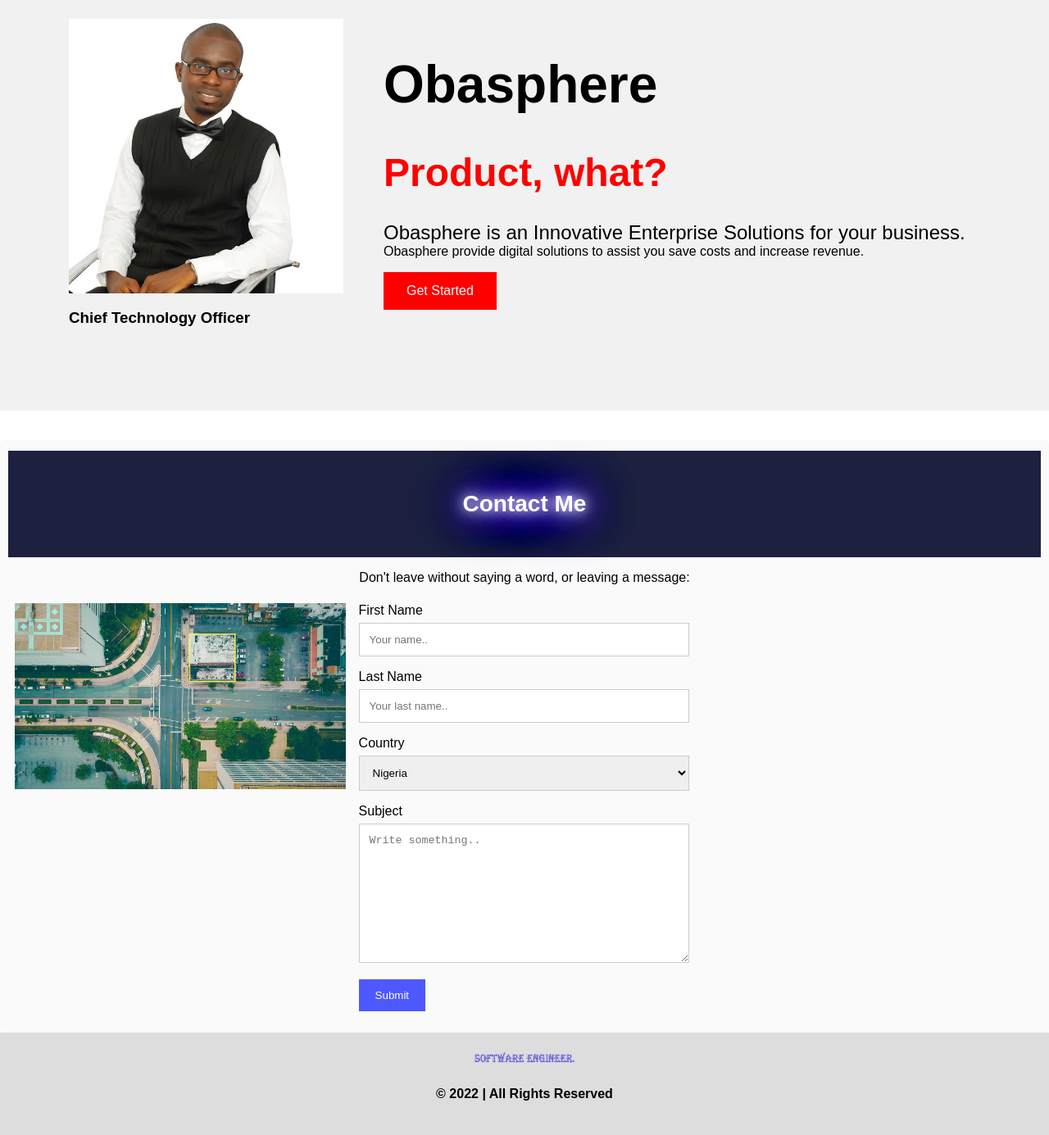
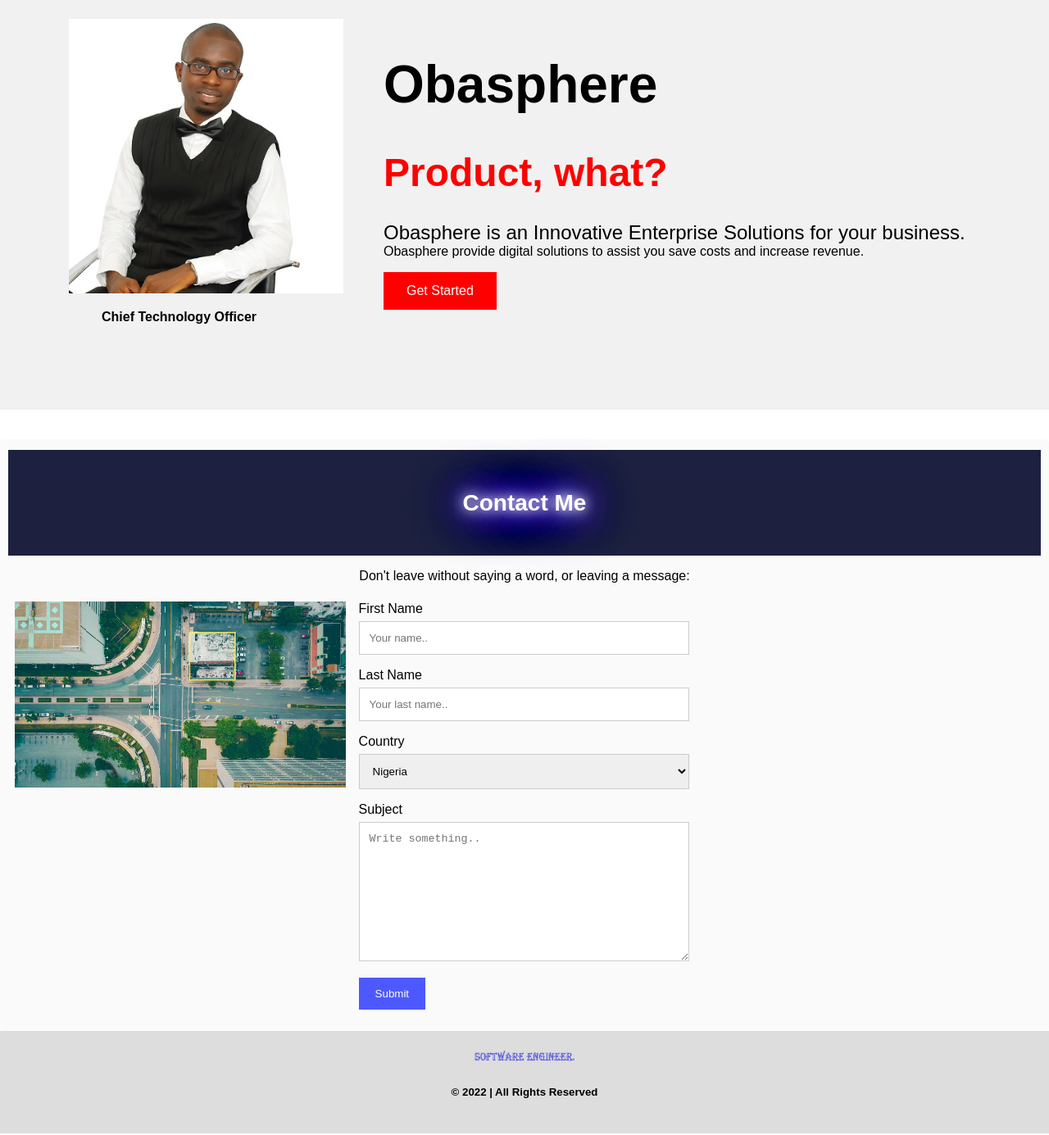
Before and after one commit to idowuadekale/My-Website, a plain HTML site: page index.html in a window 1280 px wide. Shown: the part 3134-4519 px from the top of the page at 82% size. Drawn offline with Linux system fonts and the light colour scheme.

Commit message:
new commit

```diff
--- a/index.html
+++ b/index.html
@@ -5,7 +5,7 @@
     <meta charset="UTF-8">
     <meta http-equiv="X-UA-Compatible" content="IE=edge">
     <meta name="viewport" content="width=device-width, initial-scale=1.0">
-    <title>My | Website</title>
+    <title>My | Website 💖</title>
     <link rel="stylesheet" href="style.css">
     <link rel="stylesheet" href="./bootstrap-icons.css">
     <link rel="stylesheet" href="https://cdnjs.cloudflare.com/ajax/libs/font-awesome/6.0.0/css/all.min.css" integrity="sha512-9usAa10IRO0HhonpyAIVpjrylPvoDwiPUiKdWk5t3PyolY1cOd4DSE0Ga+ri4AuTroPR5aQvXU9xC6qOPnzFeg==" crossorigin="anonymous" referrerpolicy="no-referrer"
@@ -174,7 +174,7 @@
         <div class="sphere">
             <div class="column-33">
                 <img src="./images/clarity.jpg" alt="App" width="335" height="471" class="img">
-                <h3>Chief Technology Officer</h3>
+                <h4>Chief Technology Officer</h4>
             </div>
             <div class="column-66">
                 <h1 class="xlarge-font"><b>Obasphere</b></h1>
@@ -231,7 +231,7 @@
 
     <div class="footer">
         <a href="index.html"> <img src="./images/footer.jpg" alt="logo"> </a>
-        <h4>© 2022 | All Rights Reserved</h4>
+        <h5>© 2022 | All Rights Reserved</h5>
     </div>
 
     <!-- Alternative Js -->
--- a/style.css
+++ b/style.css
@@ -219,6 +219,10 @@
     .me {
         margin-left: 200px;
         /* margin-top: -25px; */
+    }
+
+    .column-33 h4 {
+        margin: 20px 40px;
     }
 
     .email {
```
